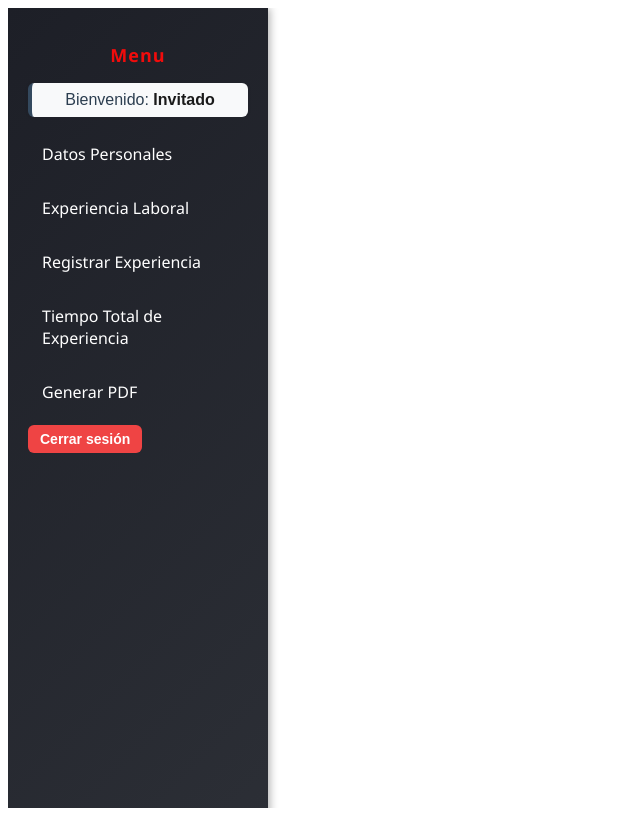
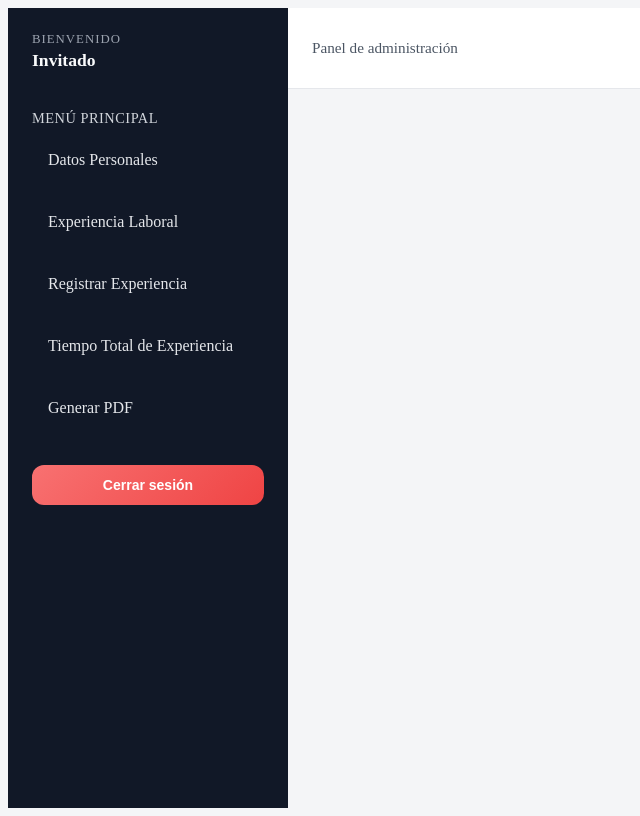
Before and after one commit to RandySimanca/formatounicoenlinea, a Vue app in the folder frontend/: page /panel in a window 1280 px wide. Shown: the whole page, without its empty margins (0-640 px from the left). Built offline with nearby package versions, Linux system fonts and the light colour scheme; no server answers; sample sign-in values are in the browser's storage.

Commit message:
#	modified:   frontend/src/Layouts/LayoutPrivado.vue #	modified:   frontend/src/components/MenuComponents.vue

```diff
--- a/frontend/src/Layouts/LayoutPrivado.vue
+++ b/frontend/src/Layouts/LayoutPrivado.vue
@@ -1,83 +1,205 @@
 <template>
-  <div class="layout">
-    <MenuComponent />
-    <div class="contenido">
+  <div class="private-layout">
+    <aside
+      class="sidebar-panel"
+      :class="{ 'sidebar-panel--open': sidebarOpen, 'sidebar-panel--desktop': isDesktop }"
+    >
+      <MenuComponent @close="handleCloseSidebar" />
+    </aside>
 
+    <div class="content-area">
+      <header class="content-header">
+        <button class="menu-toggle" type="button" @click="toggleSidebar">
+          <svg
+            xmlns="http://www.w3.org/2000/svg"
+            viewBox="0 0 24 24"
+            aria-hidden="true"
+          >
+            <path
+              d="M4 6h16M4 12h16M4 18h16"
+              stroke="currentColor"
+              stroke-width="2"
+              stroke-linecap="round"
+            />
+          </svg>
+          <span>Menú</span>
+        </button>
+        <div class="content-header__info">
+          <p>Panel de administración</p>
+        </div>
+      </header>
+
+      <main class="page-wrapper">
+        <RouterView />
+      </main>
     </div>
+
+    <div
+      v-if="sidebarOpen && !isDesktop"
+      class="sidebar-backdrop"
+      @click="handleCloseSidebar"
+    ></div>
   </div>
-
 </template>
 
 <script setup>
+import { ref, onMounted, onBeforeUnmount } from 'vue';
+import MenuComponent from '../components/MenuComponents.vue';
 
+const initialDesktop = typeof window !== 'undefined' ? window.innerWidth >= 1024 : false;
+const sidebarOpen = ref(initialDesktop);
+const isDesktop = ref(initialDesktop);
 
-import MenuComponent from '../components/MenuComponents.vue';
-import axios from 'axios';
-import api from '../api/axios';
-
-
-const guardarExperiencia = async () => {
-  try {
-    await api.post('/api/experiencia', {
-
-      //aqui se cargan los datos que se van a enviar
-    });
-    console.log('Enviado exitosamente');
-  } catch (error) {
-    console.error('Error al guardar:', error);
+const evaluateViewport = () => {
+  isDesktop.value = window.innerWidth >= 1024;
+  if (isDesktop.value) {
+    sidebarOpen.value = true;
+  } else {
+    sidebarOpen.value = false;
   }
 };
 
+const toggleSidebar = () => {
+  if (isDesktop.value) return;
+  sidebarOpen.value = !sidebarOpen.value;
+};
 
+const handleCloseSidebar = () => {
+  if (isDesktop.value) return;
+  sidebarOpen.value = false;
+};
 
+onMounted(() => {
+  evaluateViewport();
+  window.addEventListener('resize', evaluateViewport);
+});
+
+onBeforeUnmount(() => {
+  window.removeEventListener('resize', evaluateViewport);
+});
 </script>
 
-
-<style>
-.lateral {
-  background-color: rgb(108, 108, 109);
-}
-.menu {
-  width: 200px;
-  background-color: rgb(2, 3, 68);
-  padding: 20px;
-  border-radius: 20px;
+<style scoped>
+:global(body) {
+  background-color: #f4f5f7;
 }
 
-.menu ul {
-  list-style: none;
-  padding: 0;
+.private-layout {
+  display: flex;
+  min-height: 100vh;
+  background: #f4f5f7;
 }
 
-.menu li {
-  margin: 10px 0;
-  list-style-type: none;
-  padding-left: 0;
+.sidebar-panel {
+  width: 280px;
+  background: #111827;
+  color: #fff;
+  transition: transform 0.3s ease, box-shadow 0.3s ease;
+  position: sticky;
+  top: 0;
+  height: 100vh;
+  overflow-y: auto;
+  z-index: 5;
 }
 
-.menu a {
-  text-decoration: none;
-  color: rgb(249, 250, 250);
-  background: rgb(100, 100, 100);
-  padding: 10px;
-  display: block;
-  border-radius: 5px;
-  transition: 0.5s;
+.sidebar-panel:not(.sidebar-panel--desktop) {
+  position: fixed;
+  left: 0;
+  transform: translateX(-100%);
+  box-shadow: 0 20px 45px rgba(0, 0, 0, 0.3);
 }
 
-.menu a:hover {
-  background: rgb(6, 121, 167);
+.sidebar-panel--open {
+  transform: translateX(0);
 }
 
-h1 {
-  color: rgb(250, 250, 249);
-  text-align: center;
+.content-area {
+  flex: 1;
+  display: flex;
+  flex-direction: column;
+  min-height: 100vh;
 }
 
-
-.layout{
+.content-header {
   display: flex;
+  align-items: center;
+  justify-content: space-between;
+  padding: 1rem 1.5rem;
+  background: #ffffff;
+  border-bottom: 1px solid #e5e7eb;
+  position: sticky;
+  top: 0;
+  z-index: 2;
 }
 
+.content-header__info {
+  color: #4b5563;
+  font-size: 0.95rem;
+}
 
+.menu-toggle {
+  display: none;
+  align-items: center;
+  gap: 0.5rem;
+  padding: 0.6rem 1rem;
+  border-radius: 999px;
+  border: 1px solid #d1d5db;
+  background: #fff;
+  color: #111827;
+  font-weight: 600;
+  cursor: pointer;
+  transition: box-shadow 0.2s ease, transform 0.2s ease;
+}
+
+.menu-toggle svg {
+  width: 20px;
+  height: 20px;
+}
+
+.menu-toggle:active {
+  transform: scale(0.98);
+}
+
+.page-wrapper {
+  flex: 1;
+  padding: 1.5rem;
+  min-height: 0;
+}
+
+.sidebar-backdrop {
+  position: fixed;
+  inset: 0;
+  background: rgba(0, 0, 0, 0.45);
+  backdrop-filter: blur(2px);
+  z-index: 4;
+}
+
+@media (max-width: 1023px) {
+  .private-layout {
+    flex-direction: column;
+  }
+
+  .content-area {
+    min-height: auto;
+  }
+
+  .content-header {
+    position: sticky;
+    top: 0;
+  }
+
+  .menu-toggle {
+    display: inline-flex;
+  }
+
+  .page-wrapper {
+    padding: 1rem;
+  }
+}
+
+@media (max-width: 640px) {
+  .page-wrapper {
+    padding: 0.75rem;
+  }
+}
 </style>
--- a/frontend/src/components/MenuComponents.vue
+++ b/frontend/src/components/MenuComponents.vue
@@ -1,54 +1,187 @@
 <script setup>
+import { ref, onMounted } from 'vue';
 import { useRouter } from 'vue-router';
-import { useUsuarioStore } from '../stores/usuarios'; // ajusta la ruta según tu proyecto
+import { useUsuarioStore } from '../stores/usuarios';
+
+const emit = defineEmits(['close']);
 
 const router = useRouter();
 const usuarioStore = useUsuarioStore();
 
+const nombre = ref('Invitado');
+
 const cerrarSesion = () => {
-  usuarioStore.$reset(); // Limpia Pinia
-  localStorage.clear();  // Limpia token y datos del usuario
-  router.push("/login"); // Navega al login
-  location.reload();     // Recarga visual completa
+  usuarioStore.$reset();
+  localStorage.clear();
+  router.push('/login');
+  location.reload();
+  emit('close');
 };
 
-import { ref, onMounted } from 'vue';
-const nombre = ref('Invitado');
+const handleNavigate = () => {
+  emit('close');
+};
 
 onMounted(() => {
   const datos = JSON.parse(localStorage.getItem('usuario'));
   if (datos?.nombre) nombre.value = datos.nombre;
 });
-
 </script>
 
 <template>
-
-    <!-- Menú lateral -->
-    <aside class="sidebar">
-      <h1 class="h1">Menu</h1>
-      <nav>
-  <span class="saludo">Bienvenido: <strong>{{ nombre }}</strong></span>
-
-  <ul class="sidebar-menu">
-    <li><router-link to="/panel/Hoja1">Datos Personales</router-link></li>
-    <li><router-link to="/panel/Hoja2">Experiencia Laboral</router-link></li>
-    <li><router-link to="/panel/Hoja2Extra">Registrar Experiencia</router-link></li>
-    <li><router-link to="/panel/Hoja3">Tiempo Total de Experiencia</router-link></li>
-    <li><router-link to= "/panel/vistaCompleta">Generar PDF</router-link></li>
-    </ul>
-
-  <button @click="cerrarSesion" class="boton-cerrar">Cerrar sesión</button>
-</nav>
-
-    </aside>
-    <div class="main-content">
-      <RouterView />
+  <div class="sidebar-content">
+    <div class="sidebar-header">
+      <div>
+        <p class="sidebar-subtitle">Bienvenido</p>
+        <p class="sidebar-username">{{ nombre }}</p>
+      </div>
+      <button class="sidebar-close" type="button" @click="handleNavigate">
+        ✕
+      </button>
     </div>
 
+    <nav class="sidebar-nav">
+      <p class="sidebar-title">Menú principal</p>
+      <ul class="sidebar-menu">
+        <li>
+          <router-link to="/panel/Hoja1" @click="handleNavigate">
+            Datos Personales
+          </router-link>
+        </li>
+        <li>
+          <router-link to="/panel/Hoja2" @click="handleNavigate">
+            Experiencia Laboral
+          </router-link>
+        </li>
+        <li>
+          <router-link to="/panel/Hoja2Extra" @click="handleNavigate">
+            Registrar Experiencia
+          </router-link>
+        </li>
+        <li>
+          <router-link to="/panel/Hoja3" @click="handleNavigate">
+            Tiempo Total de Experiencia
+          </router-link>
+        </li>
+        <li>
+          <router-link to="/panel/vistaCompleta" @click="handleNavigate">
+            Generar PDF
+          </router-link>
+        </li>
+      </ul>
+    </nav>
+
+    <button class="boton-cerrar" type="button" @click="cerrarSesion">
+      Cerrar sesión
+    </button>
+  </div>
 </template>
 
-<style>
+<style scoped>
+.sidebar-content {
+  display: flex;
+  flex-direction: column;
+  gap: 1.5rem;
+  padding: 1.5rem;
+}
 
+.sidebar-header {
+  display: flex;
+  justify-content: space-between;
+  align-items: center;
+}
 
+.sidebar-subtitle {
+  font-size: 0.8rem;
+  color: #9ca3af;
+  margin: 0;
+  text-transform: uppercase;
+  letter-spacing: 1px;
+}
+
+.sidebar-username {
+  font-size: 1.1rem;
+  font-weight: 600;
+  margin: 0.2rem 0 0;
+  color: #f9fafb;
+}
+
+.sidebar-close {
+  background: rgba(255, 255, 255, 0.15);
+  border: none;
+  color: #f9fafb;
+  font-size: 1rem;
+  width: 2rem;
+  height: 2rem;
+  border-radius: 50%;
+  cursor: pointer;
+  display: none;
+}
+
+.sidebar-title {
+  font-size: 0.9rem;
+  color: #d1d5db;
+  margin-bottom: 0.75rem;
+  text-transform: uppercase;
+  letter-spacing: 0.5px;
+}
+
+.sidebar-menu {
+  list-style: none;
+  padding: 0;
+  margin: 0;
+  display: flex;
+  flex-direction: column;
+  gap: 0.5rem;
+}
+
+.sidebar-menu a {
+  display: block;
+  padding: 0.75rem 1rem;
+  border-radius: 0.75rem;
+  text-decoration: none;
+  color: #e5e7eb;
+  font-weight: 500;
+  transition: background 0.2s ease, color 0.2s ease;
+}
+
+.sidebar-menu a.router-link-exact-active,
+.sidebar-menu a:hover {
+  background: rgba(255, 255, 255, 0.1);
+  color: #38bdf8;
+}
+
+.boton-cerrar {
+  margin-top: auto;
+  padding: 0.75rem 1rem;
+  border-radius: 0.75rem;
+  border: none;
+  background: linear-gradient(135deg, #f87171, #ef4444);
+  color: #fff;
+  font-weight: 600;
+  cursor: pointer;
+  transition: opacity 0.2s ease, transform 0.2s ease;
+}
+
+.boton-cerrar:active {
+  transform: translateY(1px);
+}
+
+@media (max-width: 1023px) {
+  .sidebar-close {
+    display: inline-flex;
+    align-items: center;
+    justify-content: center;
+  }
+}
+
+@media (max-width: 640px) {
+  .sidebar-content {
+    padding: 1.25rem;
+  }
+
+  .sidebar-menu a {
+    font-size: 0.95rem;
+  }
+}
 </style>
```
